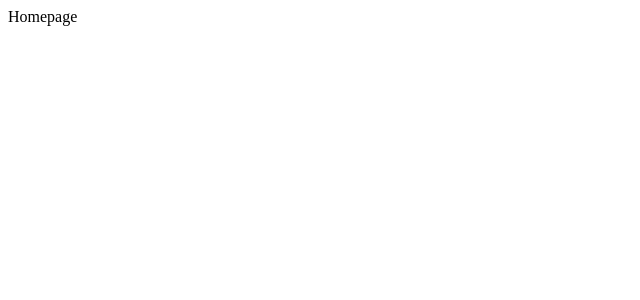
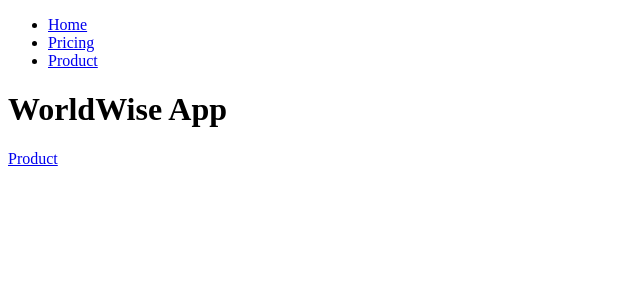
Before and after one commit to kiethohoai/world-wise-app, a React (Vite) app: page / in a window 1280 px wide. Shown: the top 300 px of the page, without its empty margins (0-640 px from the left). Built offline with nearby package versions, Linux system fonts and the light colour scheme.

Commit message:
005 Linking Between Routes With Link  and NavLink

```diff
--- a/package.json
+++ b/package.json
@@ -12,7 +12,7 @@
   "dependencies": {
     "react": "^18.3.1",
     "react-dom": "^18.3.1",
-    "react-router-dom": "^7.0.1"
+    "react-router-dom": "^6.28.0"
   },
   "devDependencies": {
     "@eslint/js": "^9.13.0",
--- /dev/null
+++ b/src/components/PageNav.jsx
@@ -0,0 +1,21 @@
+import { NavLink } from 'react-router-dom';
+
+function PageNav() {
+  return (
+    <nav>
+      <ul>
+        <li>
+          <NavLink to="/">Home</NavLink>
+        </li>
+        <li>
+          <NavLink to="/pricing">Pricing</NavLink>
+        </li>
+        <li>
+          <NavLink to="/product">Product</NavLink>
+        </li>
+      </ul>
+    </nav>
+  );
+}
+
+export default PageNav;
--- a/src/pages/Homepage.jsx
+++ b/src/pages/Homepage.jsx
@@ -1,5 +1,15 @@
+import { Link } from 'react-router-dom';
+import PageNav from '../components/PageNav';
+
 function Homepage() {
-  return <div>Homepage</div>;
+  return (
+    <div>
+      <PageNav />
+      <h1>WorldWise App</h1>
+
+      <Link to="/product">Product</Link>
+    </div>
+  );
 }
 
 export default Homepage;
--- a/src/pages/PageNotFound.jsx
+++ b/src/pages/PageNotFound.jsx
@@ -1,5 +1,12 @@
+import PageNav from '../components/PageNav';
+
 function PageNotFound() {
-  return <div>Page not found</div>;
+  return (
+    <div>
+      <PageNav />
+      <p>Page not found</p>
+    </div>
+  );
 }
 
 export default PageNotFound;
--- a/src/pages/Pricing.jsx
+++ b/src/pages/Pricing.jsx
@@ -1,5 +1,12 @@
+import PageNav from "../components/PageNav";
+
 function Pricing() {
-  return <div>Pricing</div>;
+  return (
+    <div>
+      <PageNav />
+      <h1>Pricing</h1>
+    </div>
+  );
 }
 
 export default Pricing;
--- a/src/pages/Product.jsx
+++ b/src/pages/Product.jsx
@@ -1,5 +1,12 @@
+import PageNav from "../components/PageNav";
+
 function Product() {
-  return <div>Product</div>;
+  return (
+    <div>
+      <PageNav />
+      <h1>Product</h1>
+    </div>
+  );
 }
 
 export default Product;
```
Also changed, not shown: process.txt, 2 other files (tests, documents, lock files or other folders).
